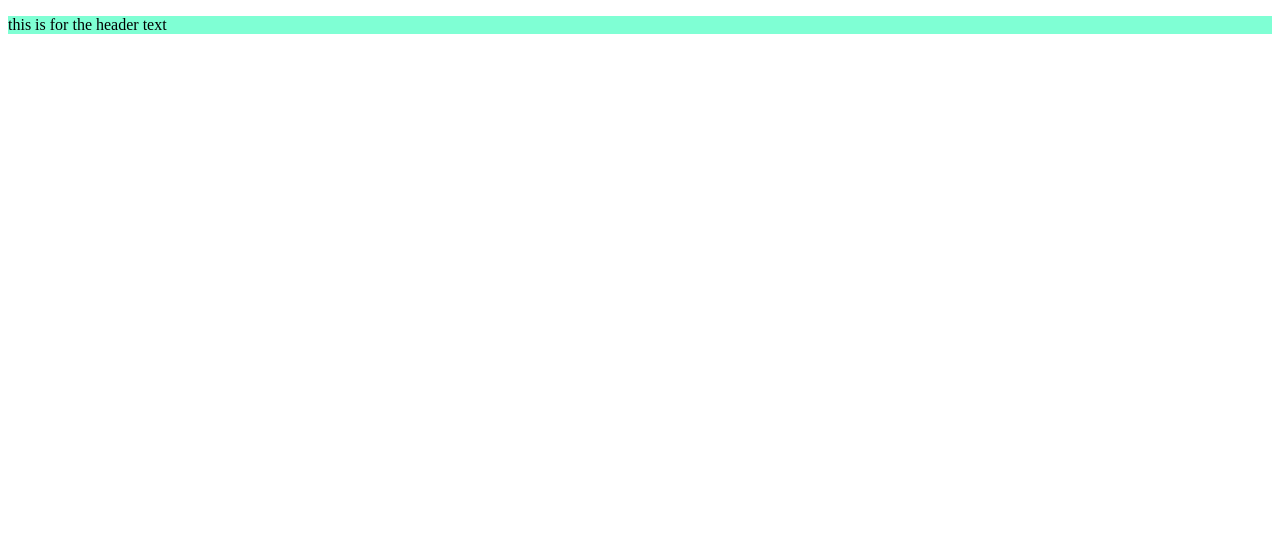
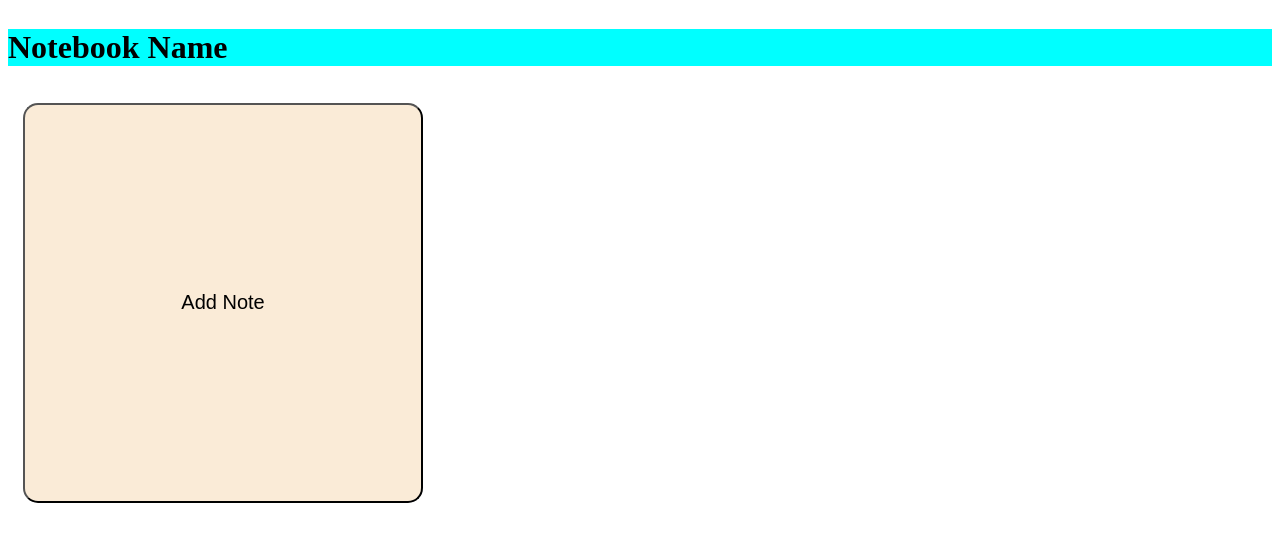
Before and after one commit to Re-Yan/notes_App, a plain HTML site: page index.html in a window 1280 px wide. Drawn offline with Linux system fonts and the light colour scheme.

Commit message:
Add New Note Button

```diff
--- a/index.html
+++ b/index.html
@@ -7,8 +7,14 @@
     <link rel="stylesheet" type="text/css" href="main.css" />
   </head>
   <body>
-    <div class="container">
-      <p>this is for the header text</p>
+    <div id="container">
+      <header id="header">
+        <h1 id="headerText">Notebook Name</h1>
+      </header>
+
+      <div id="body">
+        <button type="button" class="note" id="addNote">Add Note</button>
+      </div>
     </div>
     <script src="main.js"></script>
   </body>
--- a/main.css
+++ b/main.css
@@ -1,3 +1,27 @@
-.container {
-  background-color: aquamarine;
+#container {
+  display: flex;
+  flex-direction: column;
 }
+
+#header {
+  display: flex;
+  flex-direction: column;
+}
+
+#headerText {
+  background-color: aqua;
+}
+
+#body {
+  display: flex;
+  flex-flow: row wrap;
+}
+
+.note {
+  height: 400px;
+  width: 400px;
+  font-size: 20px;
+  border-radius: 15px;
+  background-color: antiquewhite;
+  margin: 15px;
+}
```
